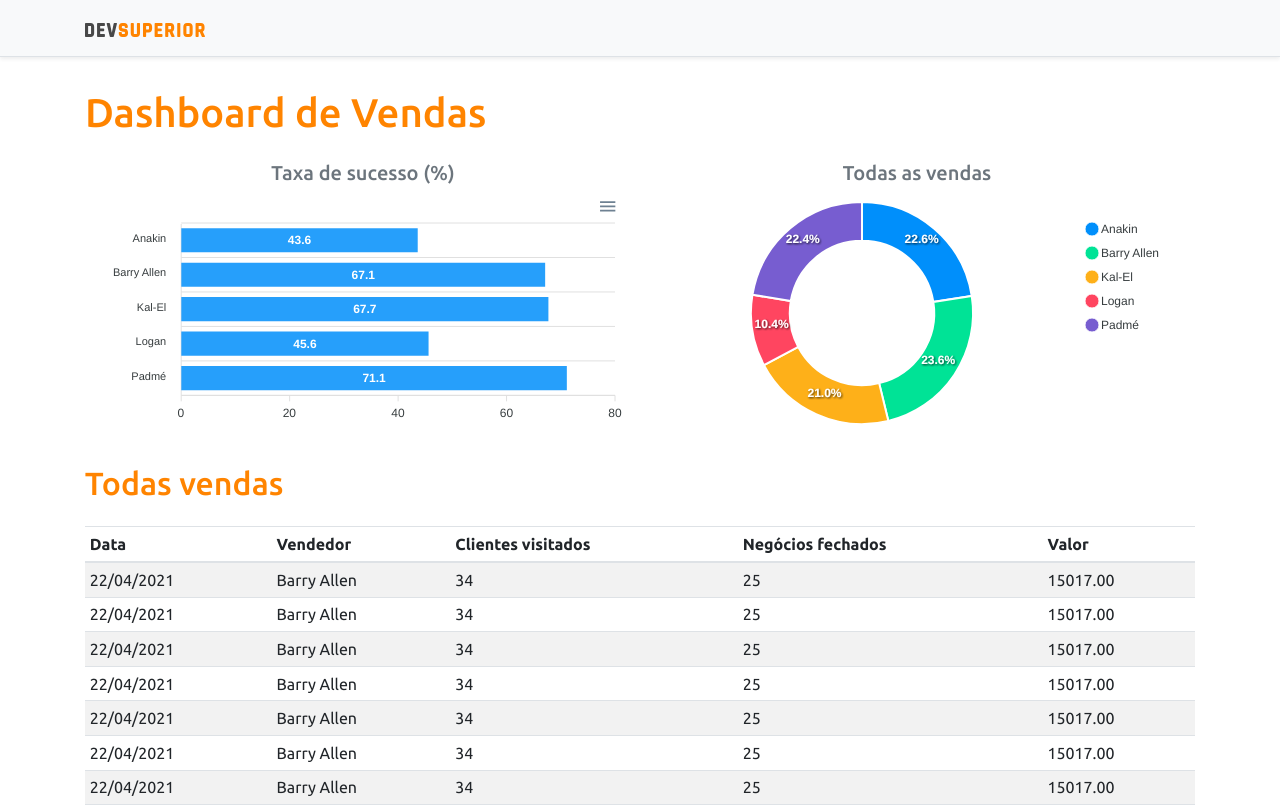
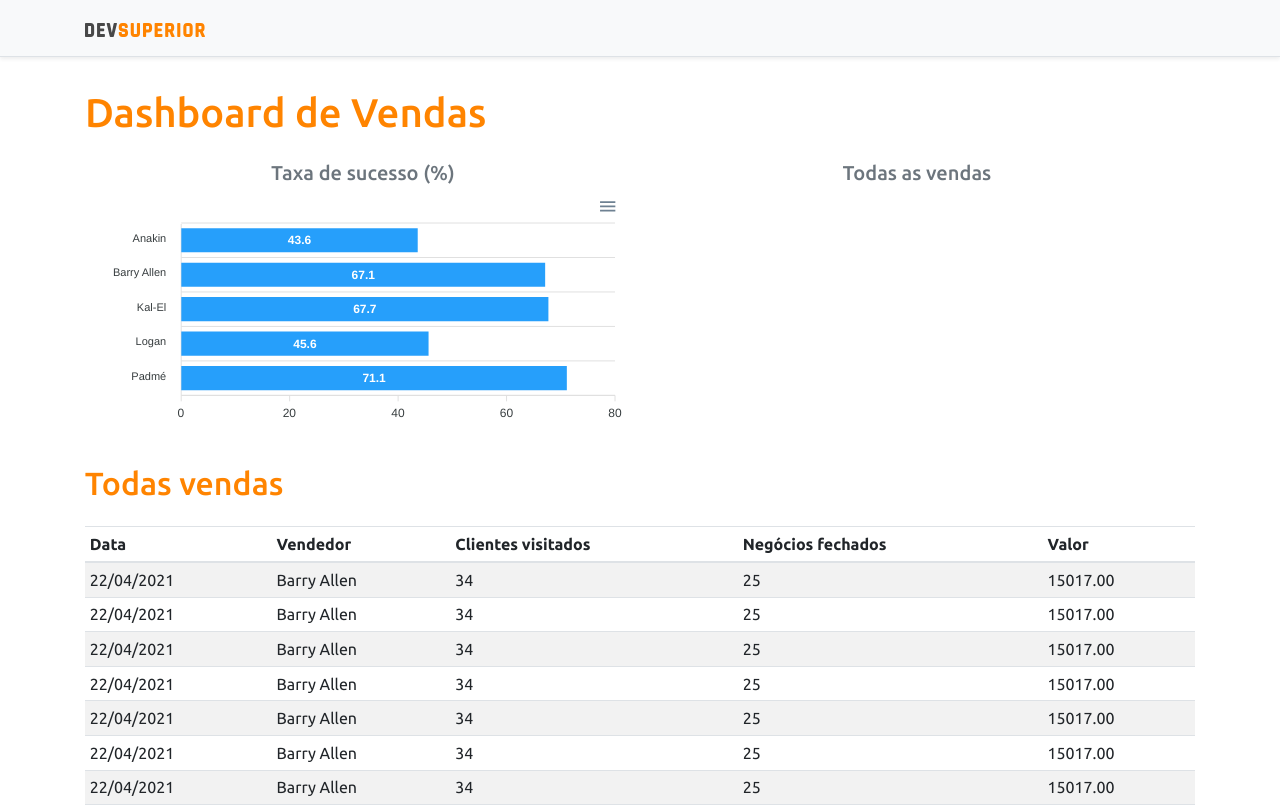
Before and after one commit to Wwillers/dsvendas-sds3, a React (Create React App) app in the folder frontend/: page /dashboard in a window 1280 px wide. Shown: the top 807 px of the page. Built offline with nearby package versions, Linux system fonts and the light colour scheme; no server answers.

Commit message:
DonutChart integration

```diff
--- a/frontend/src/components/DonutChart/index.tsx
+++ b/frontend/src/components/DonutChart/index.tsx
@@ -1,4 +1,5 @@
 import axios from 'axios';
+import { useEffect, useState } from 'react';
 import Chart from 'react-apexcharts';
 import { SaleSum } from 'types/sale';
 import { BASE_URL } from 'utils/request';
@@ -9,23 +10,20 @@ type ChartData = {
 };
 
 function DonutChart() {
-  let chartData: ChartData = {
+  const [chartData, setChartData] = useState<ChartData>({
     labels: [],
     series: [],
-  };
-
-  axios.get(`${BASE_URL}/sales/amount-by-seller`).then((response) => {
-    const data = response.data as SaleSum[];
-    const myLabels = data.map((label) => label.sellerName);
-    const mySeries = data.map((series) => series.sum);
-
-    chartData = { labels: myLabels, series: mySeries };
   });
 
-  const mockData = {
-    series: [477138, 499928, 444867, 220426, 473088],
-    labels: ['Anakin', 'Barry Allen', 'Kal-El', 'Logan', 'Padmé'],
-  };
+  useEffect(() => {
+    axios.get(`${BASE_URL}/sales/amount-by-seller`).then((response) => {
+      const data = response.data as SaleSum[];
+      const myLabels = data.map((label) => label.sellerName);
+      const mySeries = data.map((series) => series.sum);
+
+      setChartData({ labels: myLabels, series: mySeries });
+    });
+  }, []);
 
   const options = {
     legend: {
@@ -34,8 +32,8 @@ function DonutChart() {
   };
   return (
     <Chart
-      options={{ ...options, labels: mockData.labels }}
-      series={mockData.series}
+      options={{ ...options, labels: chartData.labels }}
+      series={chartData.series}
       type="donut"
       height="240"
     />
```
